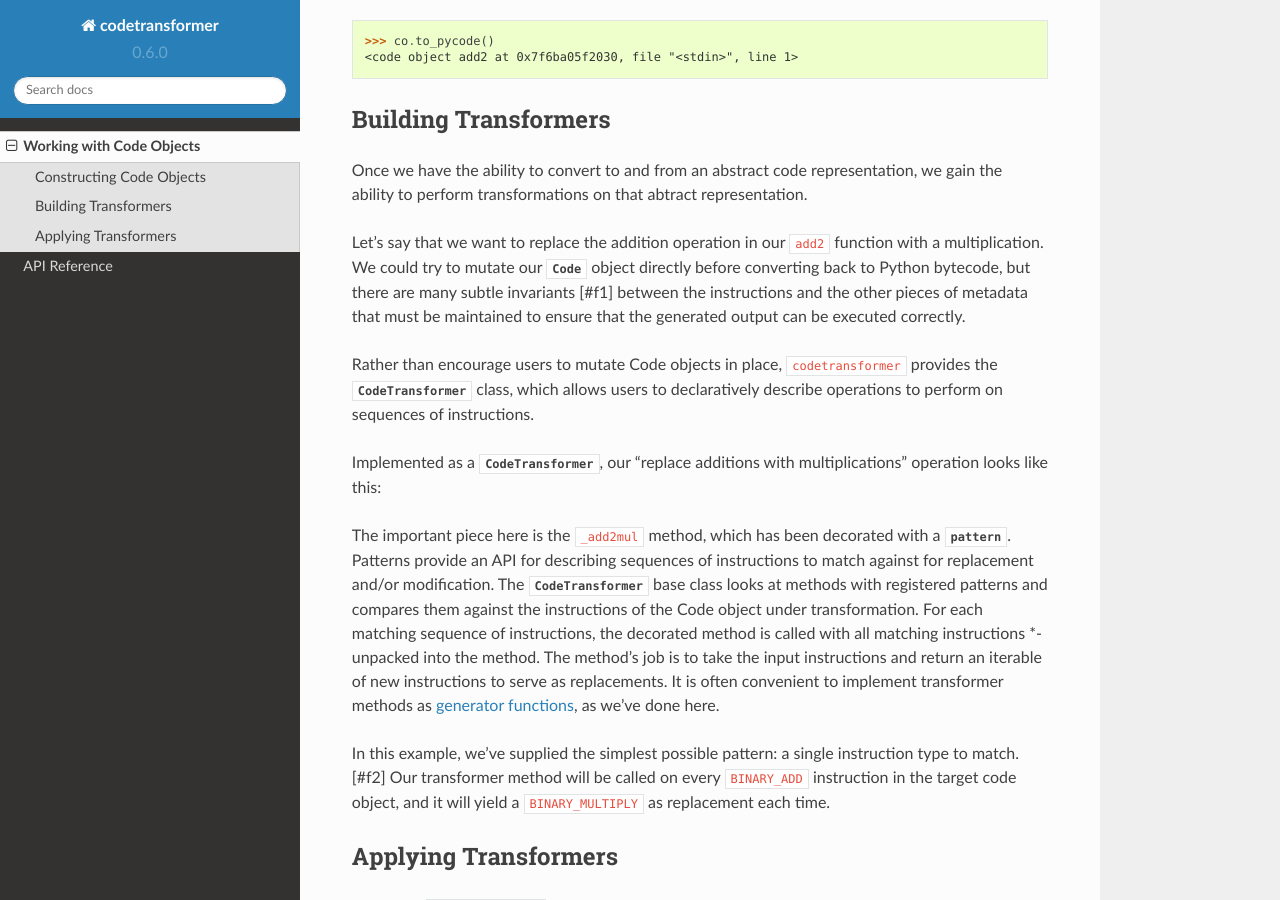
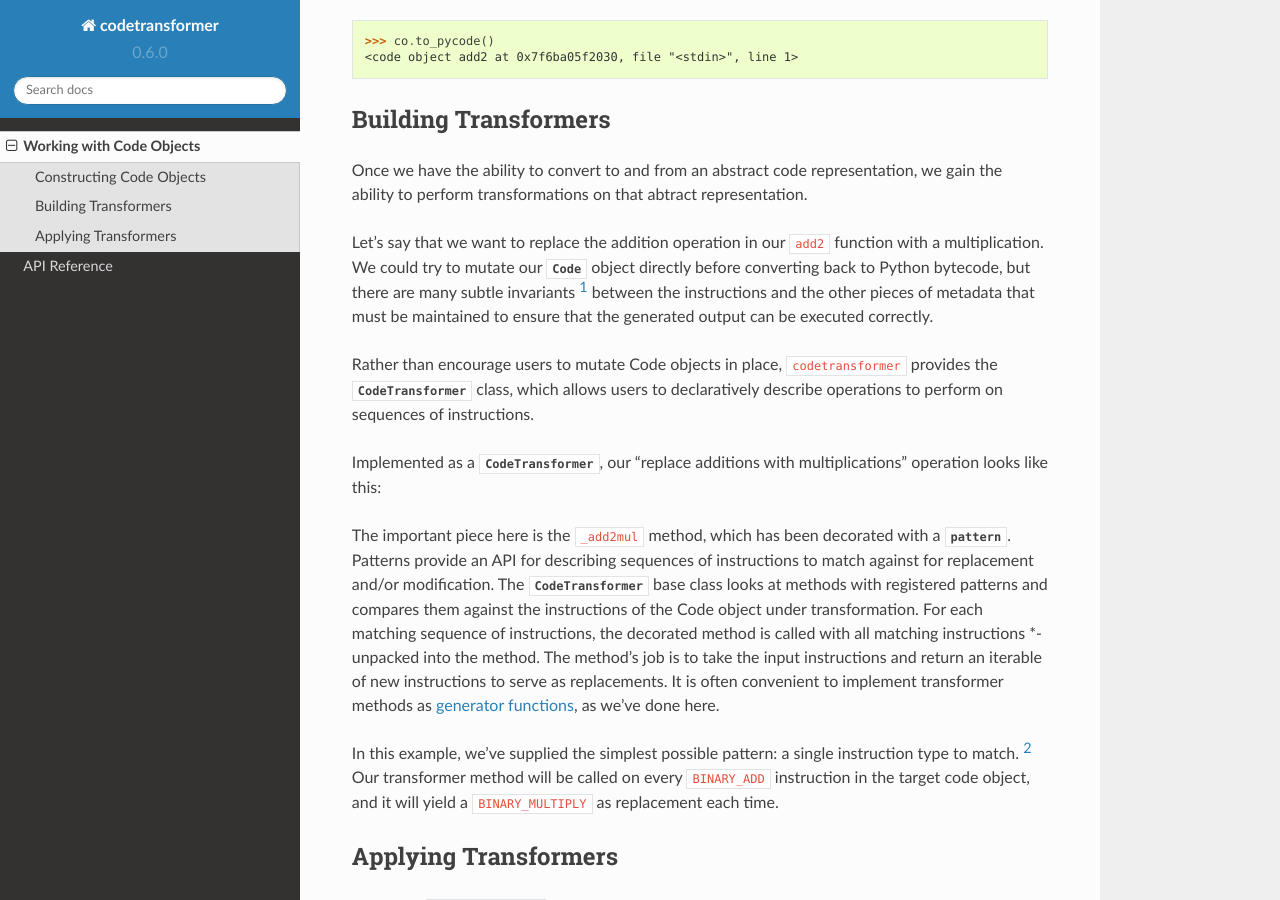
Before and after one commit to llllllllll/codetransformer, a Sphinx documentation site: the page built from docs/source/code-objects.rst, in a window 1280 px wide and 900 px high, scrolled down 847 px. Built offline with Sphinx 7.4.7 and the Read the Docs theme 2.0.0, drawn with Linux system fonts in a browser that asks for light colours.

Commit message:
DOC/BUG: Missing _ in footnotes.

```diff
--- a/docs/source/code-objects.rst
+++ b/docs/source/code-objects.rst
@@ -52,7 +52,7 @@
 Let's say that we want to replace the addition operation in our ``add2``
 function with a multiplication. We could try to mutate our
 :class:`~codetransformer.code.Code` object directly before converting back to
-Python bytecode, but there are many subtle invariants [#f1] between the
+Python bytecode, but there are many subtle invariants [#f1]_ between the
 instructions and the other pieces of metadata that must be maintained to ensure
 that the generated output can be executed correctly.
 
@@ -81,8 +81,8 @@
 `generator functions`_, as we've done here.
 
 In this example, we've supplied the simplest possible pattern: a single
-instruction type to match. [#f2] Our transformer method will be called on every
-``BINARY_ADD`` instruction in the target code object, and it will yield a
+instruction type to match. [#f2]_ Our transformer method will be called on
+every ``BINARY_ADD`` instruction in the target code object, and it will yield a
 ``BINARY_MULTIPLY`` as replacement each time.
 
 Applying Transformers
```
